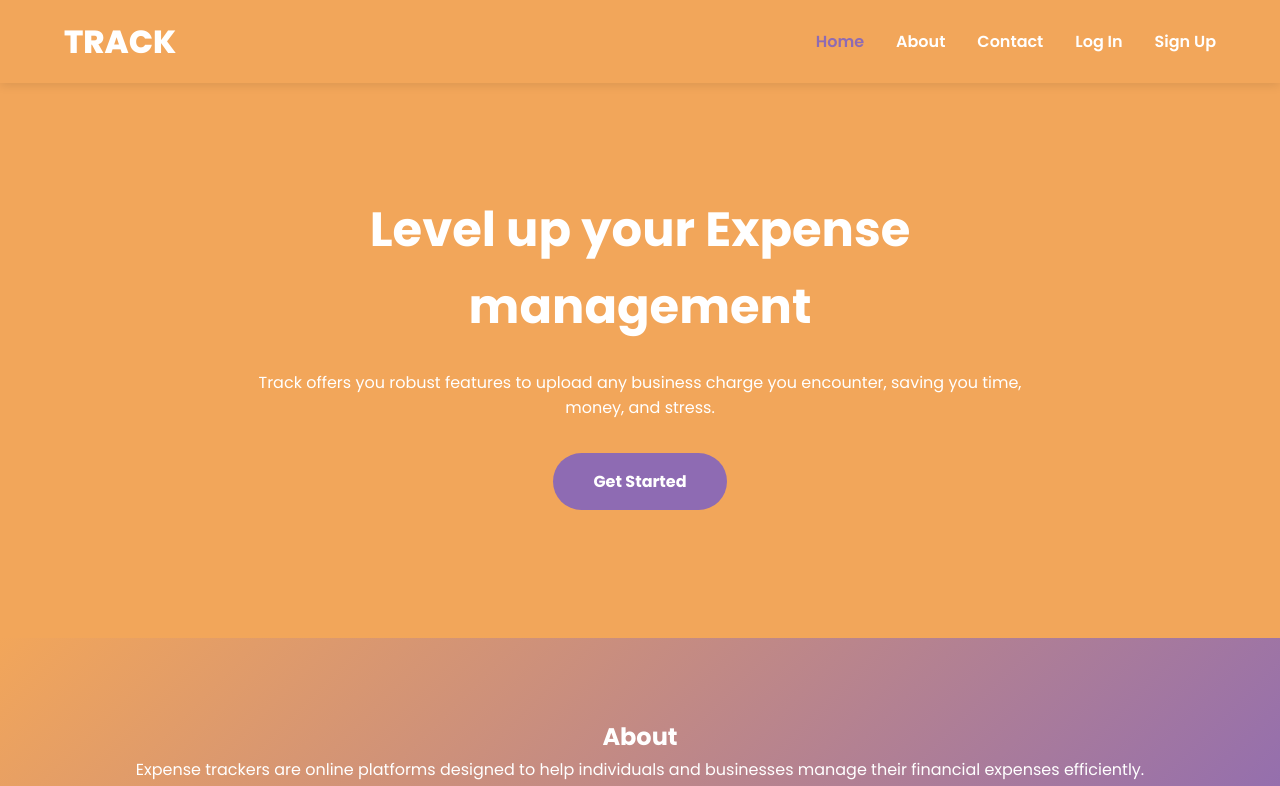
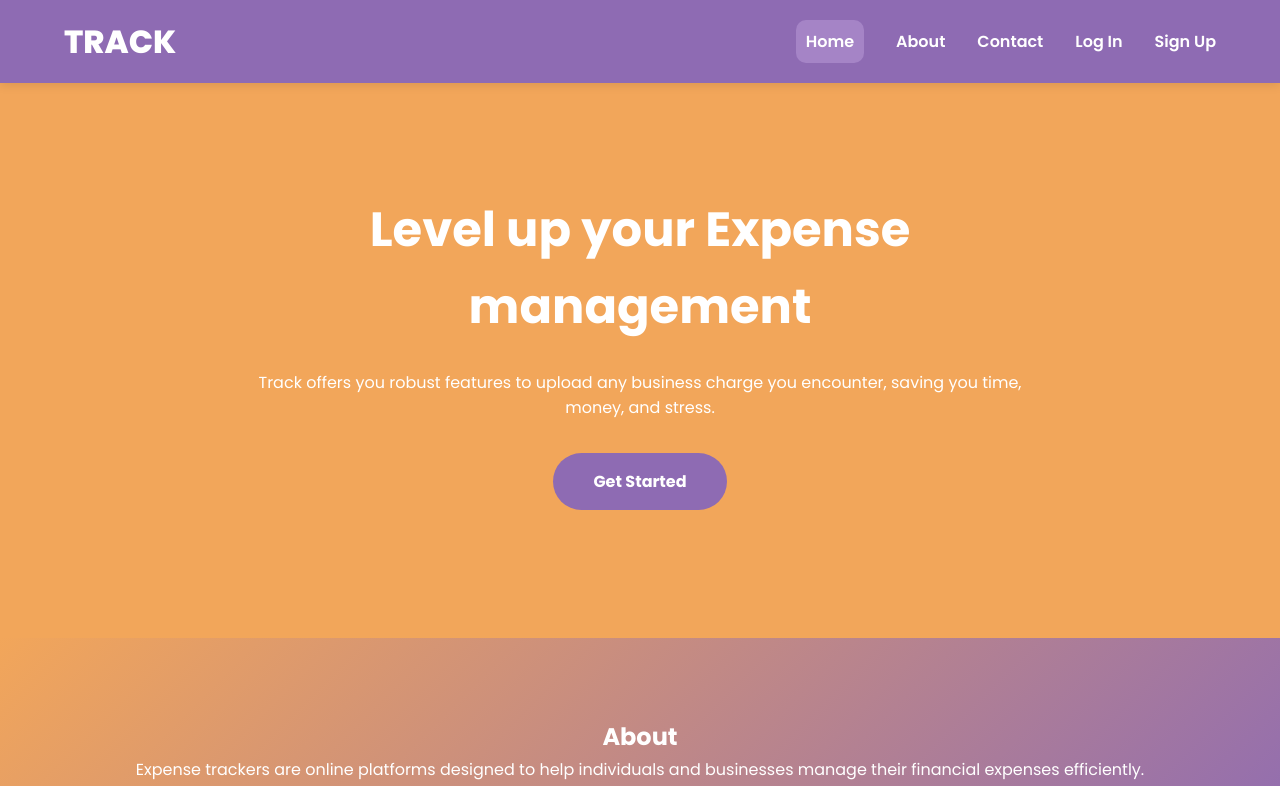
Before and after one commit to AA1-34-Ganesh/Trackify-app, a plain HTML site: page HTML/index.html in a window 1280 px wide. In both pictures the pointer is over the link "Home". Shown: the top 786 px of the page. Drawn offline with Linux system fonts and the light colour scheme.

Commit message:
Enhanced navbar

```diff
--- a/CSS/style.css
+++ b/CSS/style.css
@@ -28,7 +28,7 @@ header {
     left: 0;
     width: 100%;
     z-index: 100;
-    background-color: var(--primary-color);
+    background-color: #8e6bb3;
     padding: 1rem 5%;
     box-shadow: 0 2px 10px rgba(0,0,0,0.1);
 }
@@ -63,7 +63,11 @@ header {
 }
 
 .main-nav a:hover {
-    color: var(--secondary-color);
+
+    padding: 10px ;
+    border-radius: 10px;
+    background-color:#bda1db79 ;
+    /* box-shadow: 2px 2px 10px #5e3e80; */
 }
 
 .hero-section {
```
